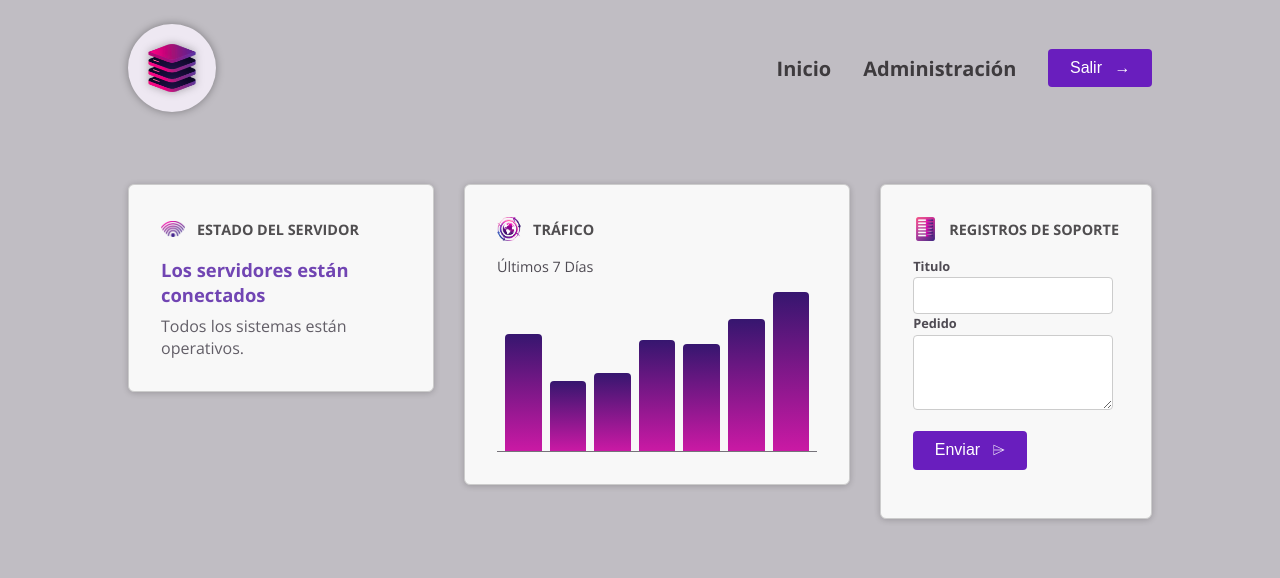
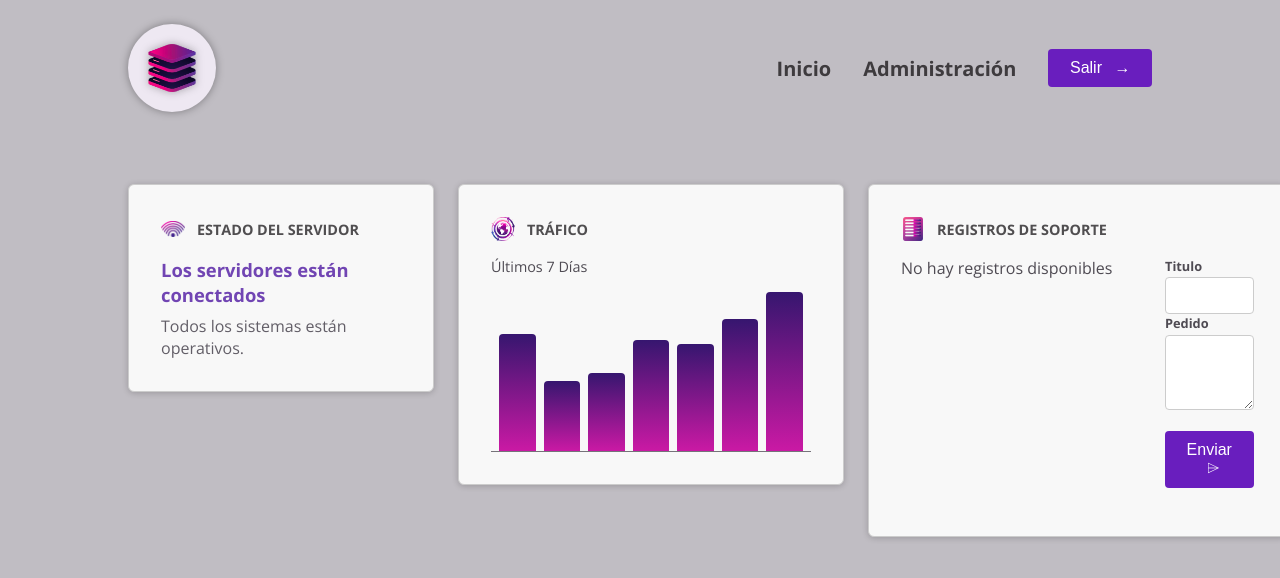
Before and after one commit to davedelf/Angular, an Angular app in the folder 05-dashboard/: page / in a window 1280 px wide. Shown: the top 578 px of the page. Built offline with nearby package versions, Linux system fonts and the light colour scheme.

Commit message:
Loop For para mostrar los registros con @for

```diff
--- a/05-dashboard/src/app/dashboard/registros/nuevo-registro/nuevo-registro.component.ts
+++ b/05-dashboard/src/app/dashboard/registros/nuevo-registro/nuevo-registro.component.ts
@@ -2,7 +2,10 @@ import {
   AfterViewInit,
   Component,
   ElementRef,
+  EventEmitter,
   OnInit,
+  output,
+  Output,
   viewChild,
   ViewChild,
 } from '@angular/core';
@@ -18,6 +21,15 @@ import { FormsModule } from '@angular/forms';
   styleUrl: './nuevo-registro.component.css',
 })
 export class NuevoRegistroComponent implements OnInit, AfterViewInit {
+  /*   @Output() agregar = new EventEmitter<{
+    titulo: string;
+    texto: string;
+  }>(); */
+  agregar = output<{
+    titulo: string;
+    texto: string;
+  }>();
+
   ngAfterViewInit() {
     /* Asegura el acceso a los elementos obtenidos mediante ViewChild luego de ser renderizados */
     console.log('AFTER VIEW INIT');
@@ -29,13 +41,12 @@ export class NuevoRegistroComponent implements OnInit, AfterViewInit {
     console.log(this.miFormulario?.nativeElement);
   }
 
-    @ViewChild('miFormulario') private miFormulario?: ElementRef<HTMLFormElement>;
-/*   private miFormulario =
+  @ViewChild('miFormulario') private miFormulario?: ElementRef<HTMLFormElement>;
+  /*   private miFormulario =
     viewChild.required<ElementRef<HTMLFormElement>>('miFormulario'); */
 
-  alEnviar(titulo: string, textoIngresado: string) {
-    console.log(titulo);
-    console.log(textoIngresado);
+  alEnviar(titulo: string, textoRegistro: string) {
+    this.agregar.emit({titulo:titulo,texto:textoRegistro});
     this.miFormulario?.nativeElement.reset();
   }
 }
--- a/05-dashboard/src/app/dashboard/registros/registro/registro.component.ts
+++ b/05-dashboard/src/app/dashboard/registros/registro/registro.component.ts
@@ -1,9 +1,10 @@
 import { Component } from '@angular/core';
+import { NuevoRegistroComponent } from "../nuevo-registro/nuevo-registro.component";
 
 @Component({
   selector: 'app-registro',
   standalone: true,
-  imports: [],
+  imports: [NuevoRegistroComponent],
   templateUrl: './registro.component.html',
   styleUrl: './registro.component.css'
 })
--- a/05-dashboard/src/app/dashboard/registros/registros.component.html
+++ b/05-dashboard/src/app/dashboard/registros/registros.component.html
@@ -1 +1,20 @@
-<app-nuevo-registro></app-nuevo-registro>
+<div>
+    <ul>
+        @for(registro of registros;track registro.id){
+        <li>
+            <app-registro /> -{{$count}}
+        </li>
+        }@empty {
+        <p>No hay registros disponibles</p>
+        }
+    </ul>
+</div>
+
+<div id="nuevo-registro">
+    <app-nuevo-registro (agregar)="alAgregar($event)"></app-nuevo-registro>
+</div>
+
+<!-- @for contiene funciones - anotaciones utiles que podemos usar para interactuar con los elementos del array.
+ $first, $even, $odd, $count, etc.
+
+ En versiones anteriores se usa ngFor, pero es conveniente usar @for-->
--- a/05-dashboard/src/app/dashboard/registros/registros.component.ts
+++ b/05-dashboard/src/app/dashboard/registros/registros.component.ts
@@ -1,13 +1,25 @@
 import { Component } from '@angular/core';
-import { NuevoRegistroComponent } from "./nuevo-registro/nuevo-registro.component";
+import { NuevoRegistroComponent } from './nuevo-registro/nuevo-registro.component';
+import { Registro } from './registros.model';
+import { RegistroComponent } from "./registro/registro.component";
 
 @Component({
   selector: 'app-registros',
   standalone: true,
-  imports: [NuevoRegistroComponent],
+  imports: [NuevoRegistroComponent, RegistroComponent],
   templateUrl: './registros.component.html',
-  styleUrl: './registros.component.css'
+  styleUrl: './registros.component.css',
 })
 export class RegistrosComponent {
+  registros: Registro[] = [];
 
+  alAgregar(informacionRegistro: { titulo: string; texto: string }) {
+    const registro: Registro = {
+      titulo: informacionRegistro.titulo,
+      textoPedido: informacionRegistro.texto,
+      id: Math.random().toString(),
+      estado: 'abierto',
+    };
+    this.registros.push(registro);
+  }
 }
--- /dev/null
+++ b/05-dashboard/src/app/dashboard/registros/registros.model.ts
@@ -0,0 +1,6 @@
+export interface Registro {
+  id: string;
+  titulo: string;
+  textoPedido: string;
+  estado: 'abierto' | 'cerrado';
+}
```
Also changed, not shown: 05-dashboard/src/app/dashboard/estado-servidor/estado-servidor.component.ts (+21 -0 lines).
